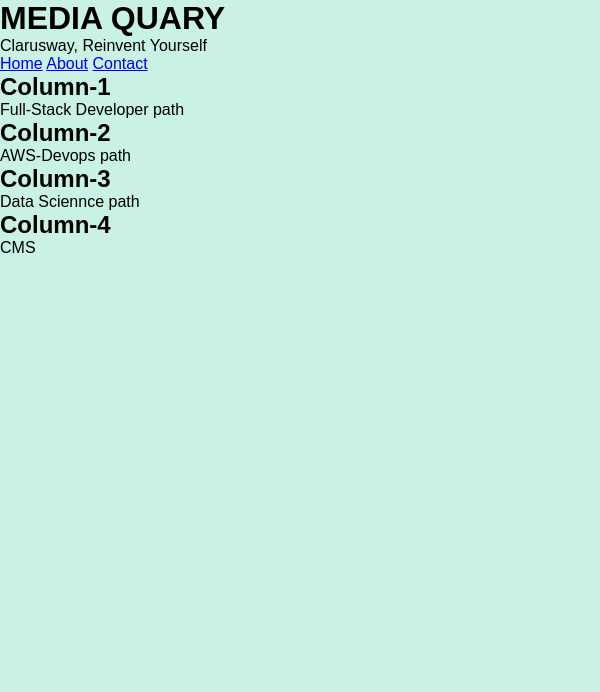
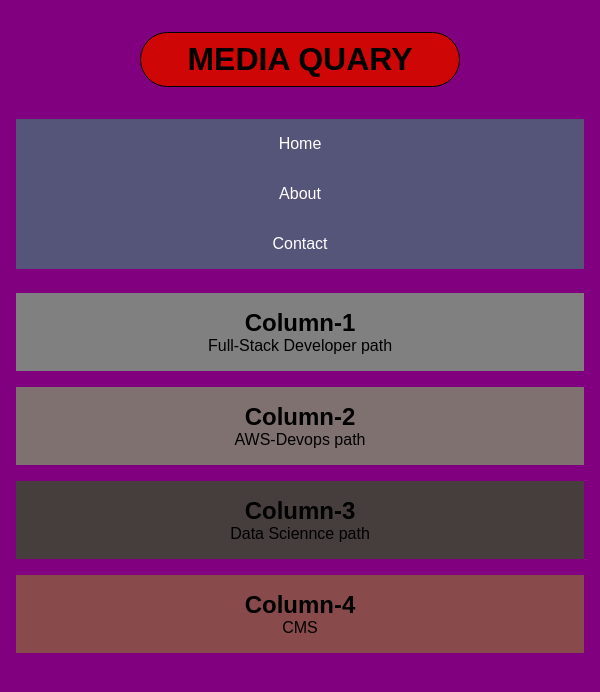
Before and after one commit to MuratCamurlu/MuratCamurluresponsive.html.io, a plain HTML site: page index.html in a window 600 px wide. Drawn offline with Linux system fonts and the light colour scheme.

Commit message:
SAYFA DEVAM EDECEK

```diff
--- a/style.css
+++ b/style.css
@@ -5,4 +5,97 @@
 body {
   font-family: Arial, Helvetica, sans-serif;
   background-color: rgb(201, 241, 228);
+  color: black;
+  margin: 1rem;
 }
+h1 {
+  border: 1px solid black;
+  border-radius: 30px;
+  padding: 0.5rem;
+  background-color: rgb(206, 6, 6);
+  width: 20rem;
+  text-align: center;
+  margin: 2rem auto;
+}
+
+.header {
+  background-color: rgb(111, 212, 111);
+  padding: 1rem;
+  font-size: 2rem;
+  font-weight: 500;
+  color: black;
+  margin-bottom: 1rem;
+}
+.navbar {
+  display: flex;
+  justify-content: flex-start;
+  background-color: rgb(85, 85, 122);
+  margin-bottom: 1rem;
+}
+.navbar a {
+  text-decoration: none;
+  color: white;
+  padding: 1rem 1.5rem;
+  transition: all 1s;
+}
+.navbar a:hover {
+  background-color: gray;
+  color: black;
+}
+.row {
+  display: flex;
+  flex-wrap: wrap;
+  text-align: center;
+
+  justify-content: center;
+}
+.col {
+  padding: 1rem;
+}
+.fs {
+  background-color: gray;
+  /* width: 35%; */
+}
+.aws {
+  background-color: rgb(128, 113, 113);
+  /* width: 20%; */
+}
+.data {
+  background-color: rgb(70, 61, 61);
+  /* width: 30%; */
+}
+.cms {
+  background-color: rgb(136, 74, 74);
+  /* width: 15%; */
+}
+@media screen and (min-width: 600px) and (max-width: 992px) {
+  body {
+    color: white;
+    background-color: rgb(221, 79, 79);
+  }
+  .row {
+    margin-bottom: 0.5rem;
+  }
+  .col {
+    width: 50%;
+    margin: 0.5rem 0rem;
+  }
+}
+@media screen and (min-width: 0px) and (max-width: 600px) {
+  body {
+    background-color: purple;
+    color: black;
+  }
+  .navbar {
+    flex-direction: column;
+    text-align: center;
+  }
+  .header {
+    display: none;
+  }
+
+  .col {
+    width: 100%;
+    margin-bottom: 0.5rem;
+  }
+}
```
